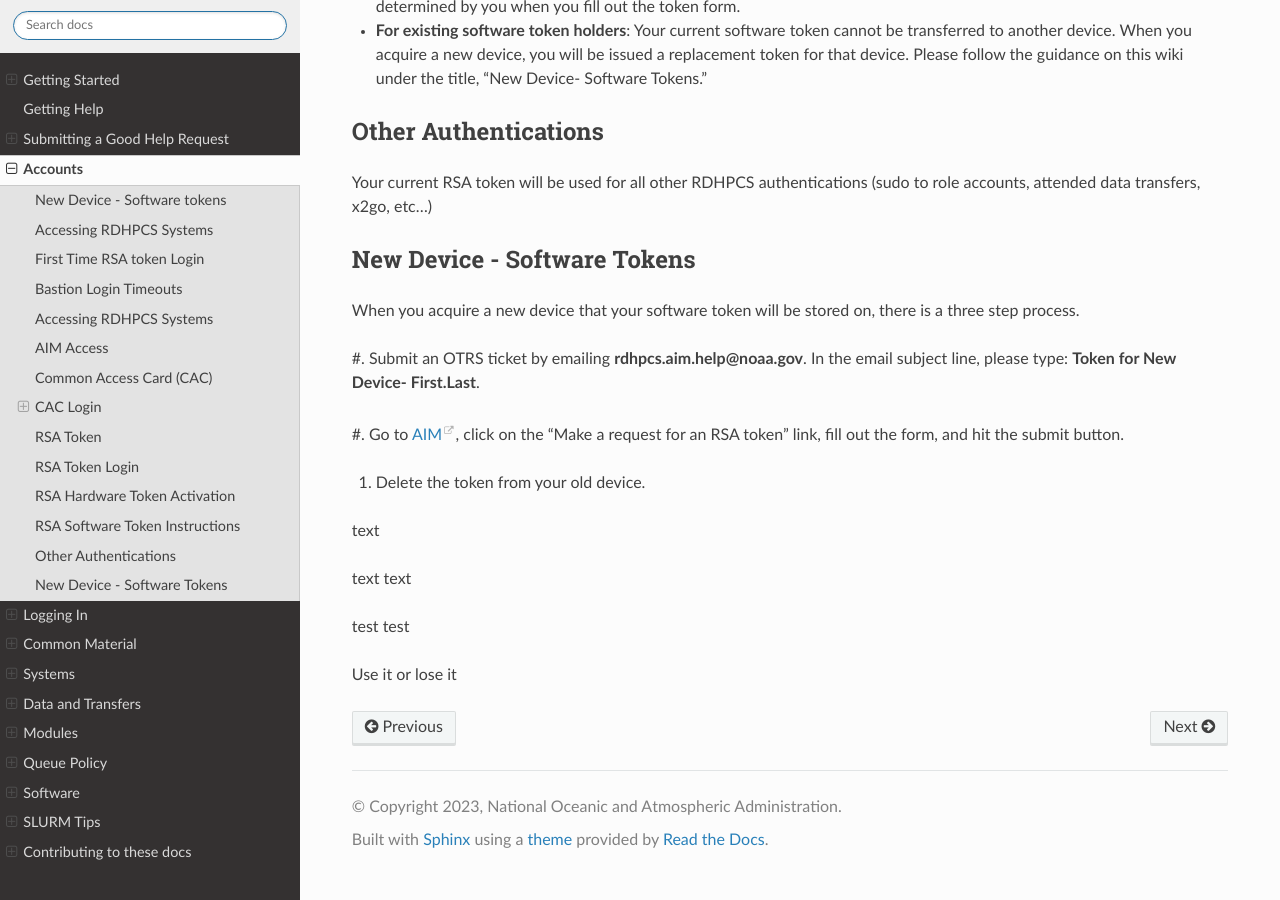
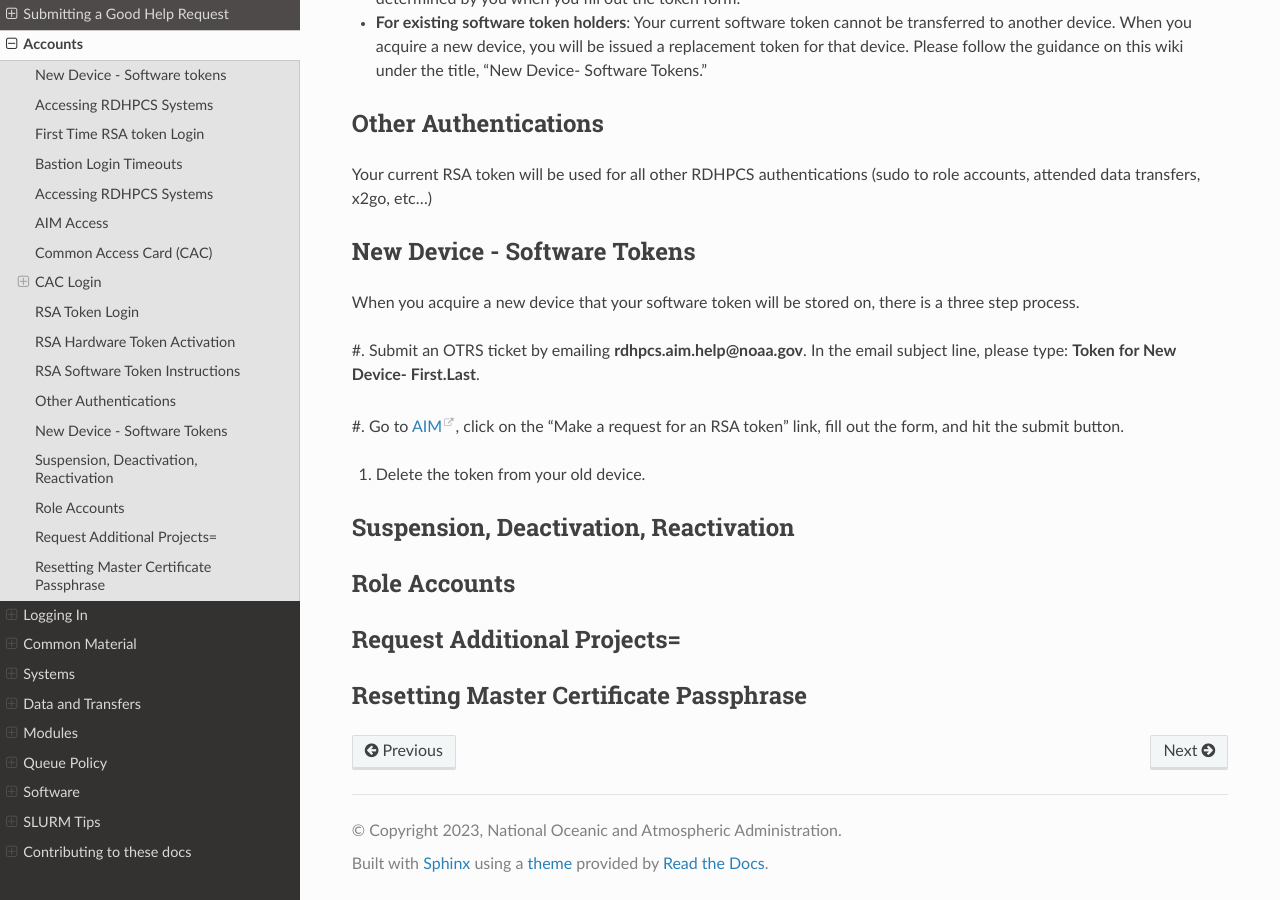
Before and after one commit to NOAA-RDHPCS/noaa-rdhpcs.github.io, a Sphinx documentation site: the page built from source/Accounts/index.rst, in a window 1280 px wide and 900 px high, scrolled down 4260 px. Built offline with Sphinx 7.4.7 and the Read the Docs theme 2.0.0, drawn with Linux system fonts in a browser that asks for light colours; pages that are not in the unit, such as notebooks, are missing from menus.

Commit message:
refine accounts

```diff
--- a/source/Accounts/index.rst
+++ b/source/Accounts/index.rst
@@ -70,8 +68,7 @@ available to the user community:
 
 AIM Access
 ----------
-| Access to RDHPCS systems depends on your assigned project(s). To
-  request access to a project, please go to: `AIM <https://aim.rdhpcs.noaa.gov>`__
+Access to RDHPCS systems depends on your assigned project(s). To request access to a project, please go to: `AIM <https://aim.rdhpcs.noaa.gov>`__
 
 For Orion access, see `Logging Into Orion <https://oriondocs.rdhpcs.noaa.gov/wiki/index.php/Logging_in>`__
 
@@ -153,7 +150,7 @@ Login <https://rdhpcs-common-docs.rdhpcs.noaa.gov/wiki/index.php/CAC_Login>`__
 .. _rsa_token:
 
 RSA Token
--------
+======
 
 .. _rsa_token_login:
 
@@ -205,11 +202,10 @@ New Device - Software Tokens
 When you acquire a new device that your software token will be stored
 on, there is a three step process.
 
-#. Submit an OTRS ticket by emailing
-**rdhpcs.aim.help@noaa.gov**. In the email subject line, please type:
-**Token for New Device- First.Last**.
+#.  Submit an OTRS ticket by emailing
+**rdhpcs.aim.help@noaa.gov**. In the email subject line, please type: **Token for New Device- First.Last**.
 
-#. Go to `AIM <https://aim.rdhpcs.noaa.gov/>`__, click on the
+#.  Go to `AIM <https://aim.rdhpcs.noaa.gov/>`__, click on the
 "Make a request for an RSA token" link, fill out the form, and hit the
 submit button.
 
@@ -221,22 +217,20 @@ submit button.
    :width: 500px
 
 
---------
+
 Suspension, Deactivation, Reactivation
 --------
-text
 
---------
+
+
 Role Accounts
 --------
-text text
 
--------
+
+
 Request Additional Projects=
 ---------
-test test
 
----------
+
 Resetting Master Certificate Passphrase
 ---------
-Use it or lose it
```
Also changed, not shown: other parts of source/Accounts/index.rst (+0 -2 lines).
